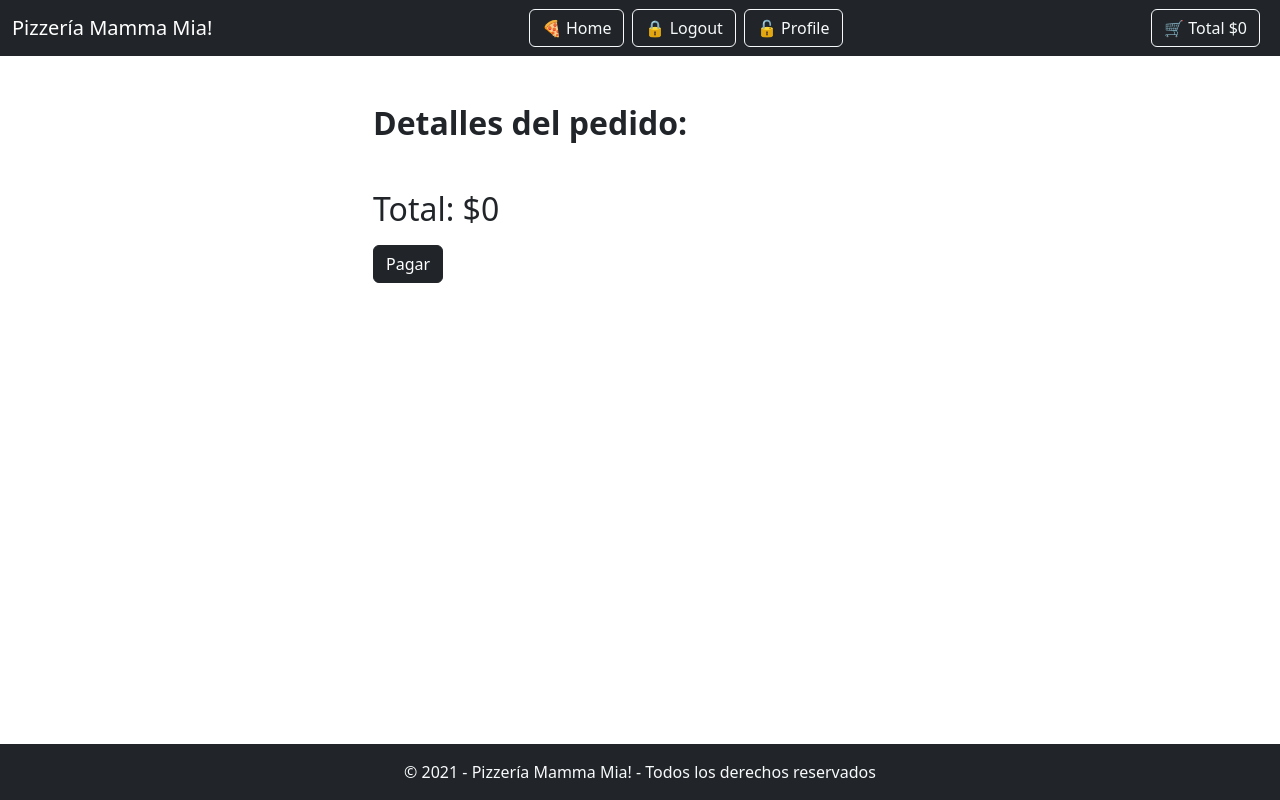
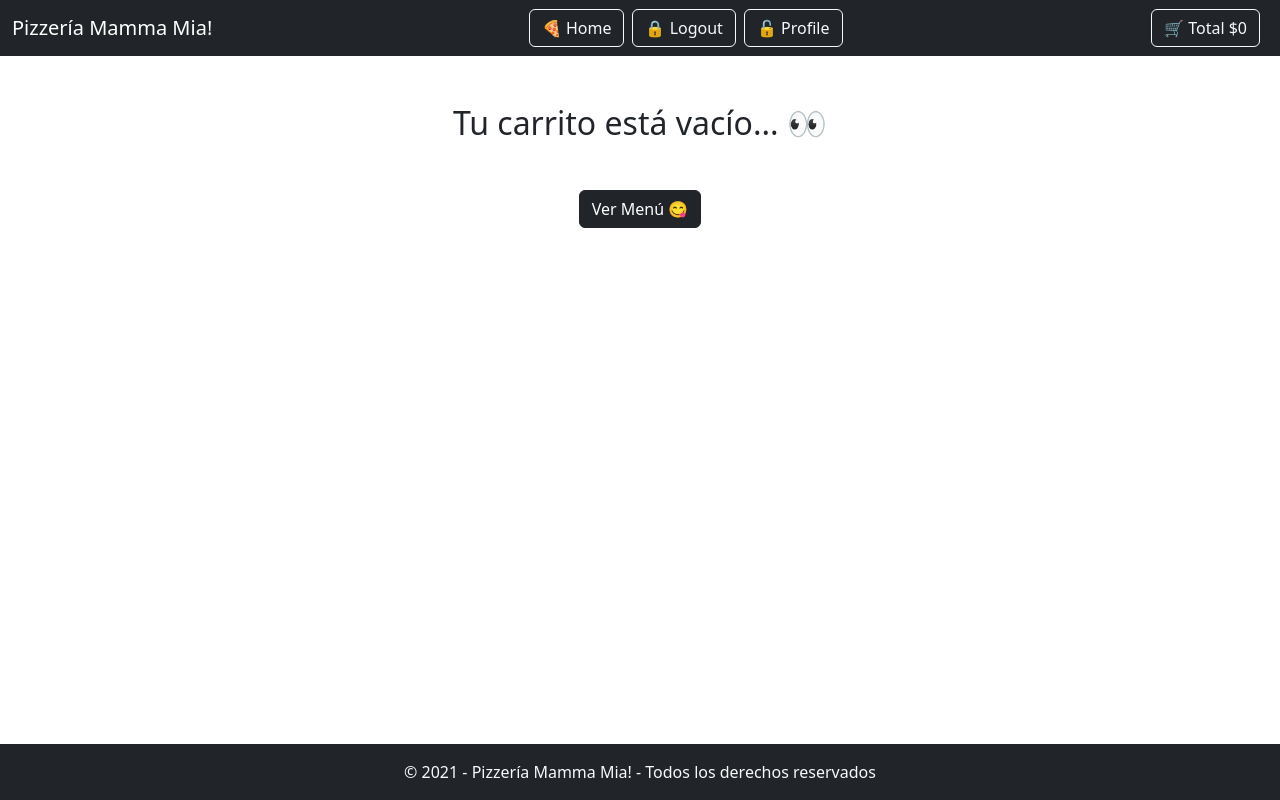
Before and after one commit to NatV1dal/Pizzeria-Mamma-Mia, a React (Vite) app: page /cart in a window 1280 px wide. Built offline with nearby package versions, Linux system fonts and the light colour scheme.

Commit message:
R3 y R4, listo - agregar, agregar y eliminar productos - calculo en cart y navbar idem

```diff
--- a/src/pages/Cart.jsx
+++ b/src/pages/Cart.jsx
@@ -1,8 +1,19 @@
 import { CartContext} from '../context/CartContext';
 import React, {useContext} from 'react';
+import { Link } from 'react-router-dom';
 
 function Cart() {
   const { cart, SumaPizza, RestaPizza, getTotal } = useContext(CartContext);
+
+  // carrito vacio
+  if (cart.length === 0) {
+    return (
+      <div className="text-center mt-5">
+        <h2 className='mb-5'>Tu carrito está vacío... 👀</h2>
+        <Link to="/" className="btn btn-dark">Ver Menú 😋</Link>
+      </div>
+    )
+  }
 
 
   return (
```
